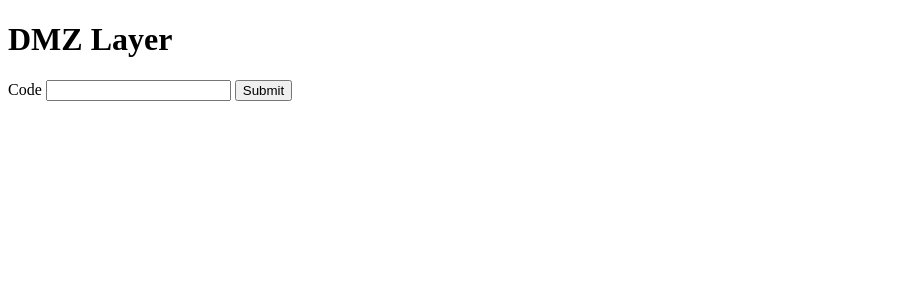
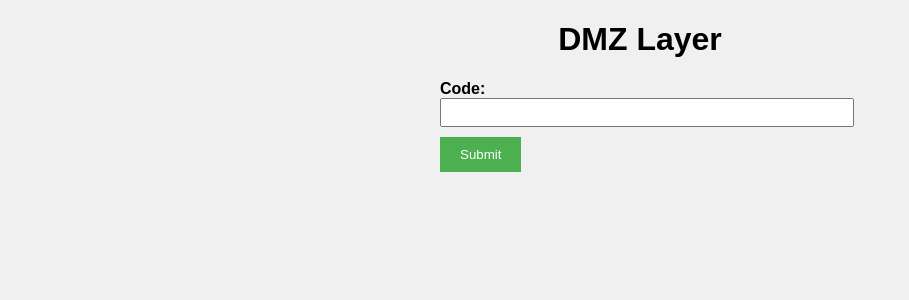
Before and after one commit to zaahidimraan/InfoSecProject, a Flask app: page /dmz in a window 1280 px wide. Shown: the top 300 px of the page, without its empty margins (0-909 px from the left). Run offline with Flask 3, Linux system fonts and the light colour scheme; some libraries are stand-ins or nearby versions.

Commit message:
added dmz page with css

```diff
--- a/templates/dmz.html
+++ b/templates/dmz.html
@@ -4,15 +4,28 @@
     <meta charset="UTF-8">
     <meta name="viewport" content="width=device-width, initial-scale=1.0">
     <title>DMZ</title>
+    <style>
+        body {
+            font-family: Arial, sans-serif;
+            margin: 0;
+            padding: 0;
+            background-color: #f0f0f0;
+        }
+    </style>
 </head>
 <body>
 
-    <h1>DMZ Layer</h1>
-    <form method="POST" action="">
+    <h1 style="text-align: center;">DMZ Layer</h1>
+    <form method="POST" action="" style="max-width: 400px; margin: 0 auto;">
         {{ form.csrf_token }}
         {{ form.hidden_tag() }}
-        {{ form.code.label }} {{ form.code }}
-        {{ form.submit }}
+        <div style="margin-bottom: 10px;">
+            <label for="code" style="display: block; font-weight: bold;">Code:</label>
+            {{ form.code(style="width: 100%; padding: 5px;") }}
+        </div>
+        <div>
+            {{ form.submit(style="background-color: #4CAF50; color: white; padding: 10px 20px; border: none; cursor: pointer;") }}
+        </div>
     </form>
 
 
```
Also changed, not shown: 1 other file.
